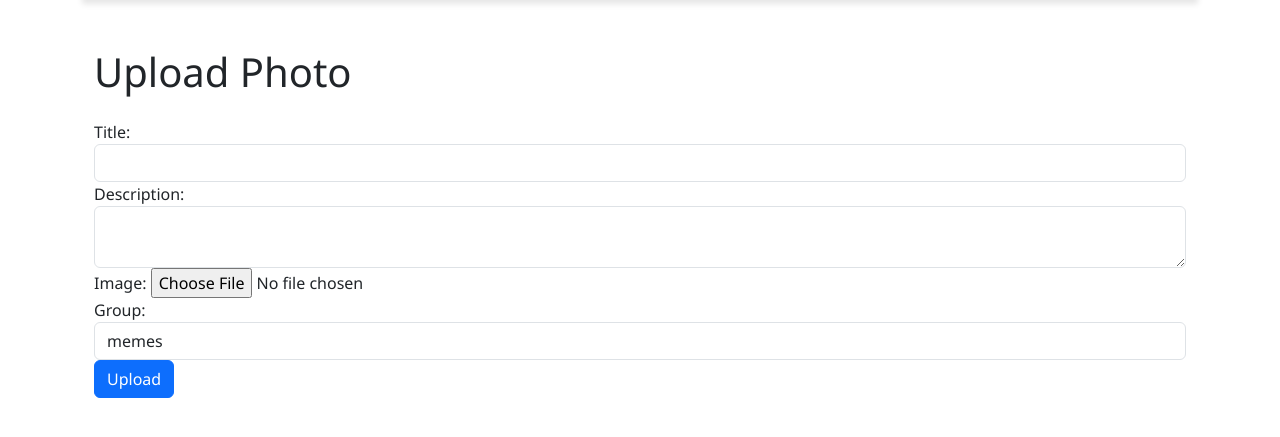
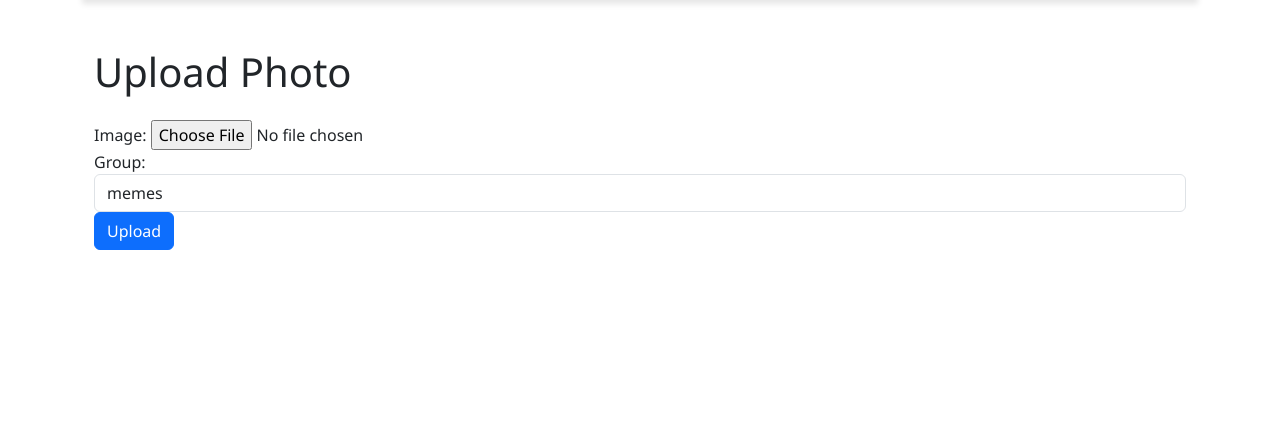
Before and after one commit to BulanMartin/FamilyGallery, a Django app: page /gallery/upload/ in a window 1280 px wide. Shown: the part 62-499 px from the top of the page. Run offline with Django 5.2, Linux system fonts and the light colour scheme; data comes from the database, SQL or seed files in the repository; both versions use the stored data as it was before the commit.

Commit message:
remove title and description from the photo model

```diff
--- a/FamilyGallery/gallery_app/forms.py
+++ b/FamilyGallery/gallery_app/forms.py
@@ -4,7 +4,7 @@
 class PhotoForm(forms.ModelForm):
     class Meta:
         model = Photo
-        fields = ['title', 'image', 'group']
+        fields = ['image', 'group']
 
 class PhotoGroupForm(forms.ModelForm):
     class Meta:
--- a/FamilyGallery/gallery_app/models.py
+++ b/FamilyGallery/gallery_app/models.py
@@ -7,11 +7,9 @@ class Group(models.Model):
         return self.name
 
 class Photo(models.Model):
-    title = models.CharField(max_length=100)
     image = models.ImageField(upload_to='photos/')
     group = models.ForeignKey(Group, on_delete=models.CASCADE, related_name='photos')
-    description = models.TextField(blank=True)
     uploaded_at = models.DateTimeField(auto_now_add=True)
 
     def __str__(self):
-        return self.title
+        return self.image.name
--- a/FamilyGallery/gallery_app/templates/gallery/gallery.html
+++ b/FamilyGallery/gallery_app/templates/gallery/gallery.html
@@ -11,10 +11,6 @@
                     <div class="col-lg-3 col-md-4 col-6 mb-4">
                         <div class="card h-100">
                             <img src="{{ photo.image.url }}" class="card-img-top img-thumbnail" alt="{{ photo.title }}">
-                            <div class="card-body">
-                                <h5 class="card-title">{{ photo.title }}</h5>
-                                <p class="card-text">{{ photo.description }}</p>
-                            </div>
                         </div>
                     </div>
                 {% endfor %}
--- a/FamilyGallery/gallery_app/templates/gallery/upload.html
+++ b/FamilyGallery/gallery_app/templates/gallery/upload.html
@@ -5,15 +5,6 @@
     <h1 class="my-4">Upload Photo</h1>
     <form method="post" enctype="multipart/form-data">
         {% csrf_token %}
-        <div class="form-group">
-            <label for="title">Title:</label>
-            <input type="text" name="title" class="form-control" id="title" required>
-        </div>
-
-        <div class="form-group">
-            <label for="description">Description:</label>
-            <textarea name="description" class="form-control" id="description"></textarea>
-        </div>
 
         <div class="form-group">
             <label for="image">Image:</label>
--- a/FamilyGallery/gallery_app/views.py
+++ b/FamilyGallery/gallery_app/views.py
@@ -21,11 +21,9 @@ def gallery_view(request):
 
 def upload_view(request):
     if request.method == 'POST':
-        title = request.POST['title']
-        description = request.POST['description']
         image = request.FILES['image']
         group = Group.objects.get(id=request.POST['group'])
-        Photo.objects.create(title=title, description=description, image=image, group=group)
+        Photo.objects.create(image=image, group=group)
         return redirect('gallery')
 
     groups = Group.objects.all()
```
Also changed, not shown: FamilyGallery/db.sqlite3, FamilyGallery/gallery_app/migrations/0001_initial.py, FamilyGallery/media/photos/Princ_cyp.webp (deleted), FamilyGallery/media/photos/RoumenistOnDate.jpg (added), FamilyGallery/media/photos/blbejsi_mladsi_bracha.jpg (deleted), FamilyGallery/media/photos/kufr_tvyho_auta.jpg (deleted), FamilyGallery/media/photos/kufr_tvyho_auta_7cMEvOq.jpg (deleted), FamilyGallery/media/photos/kufr_tvyho_auta_MXrtRkE.jpg (deleted), FamilyGallery/media/photos/kufr_tvyho_auta_iAvteNj.jpg (deleted).
